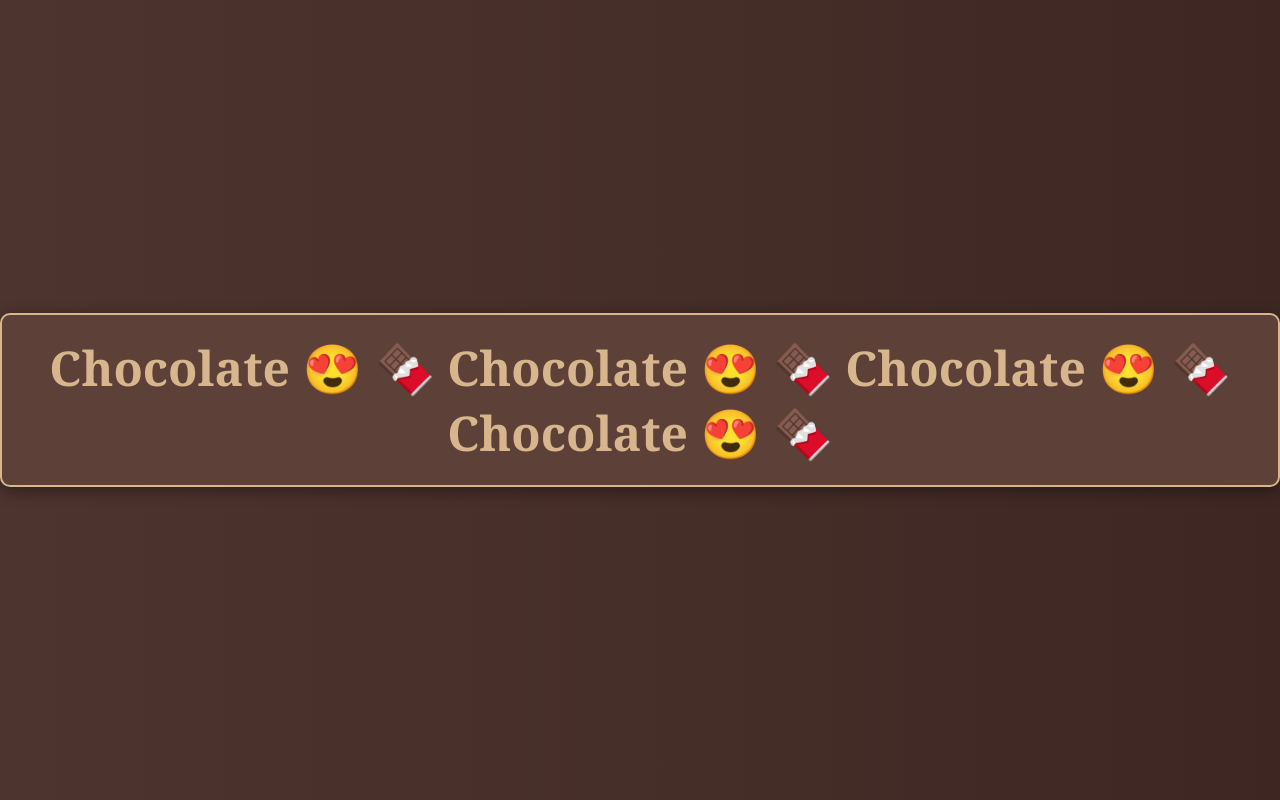
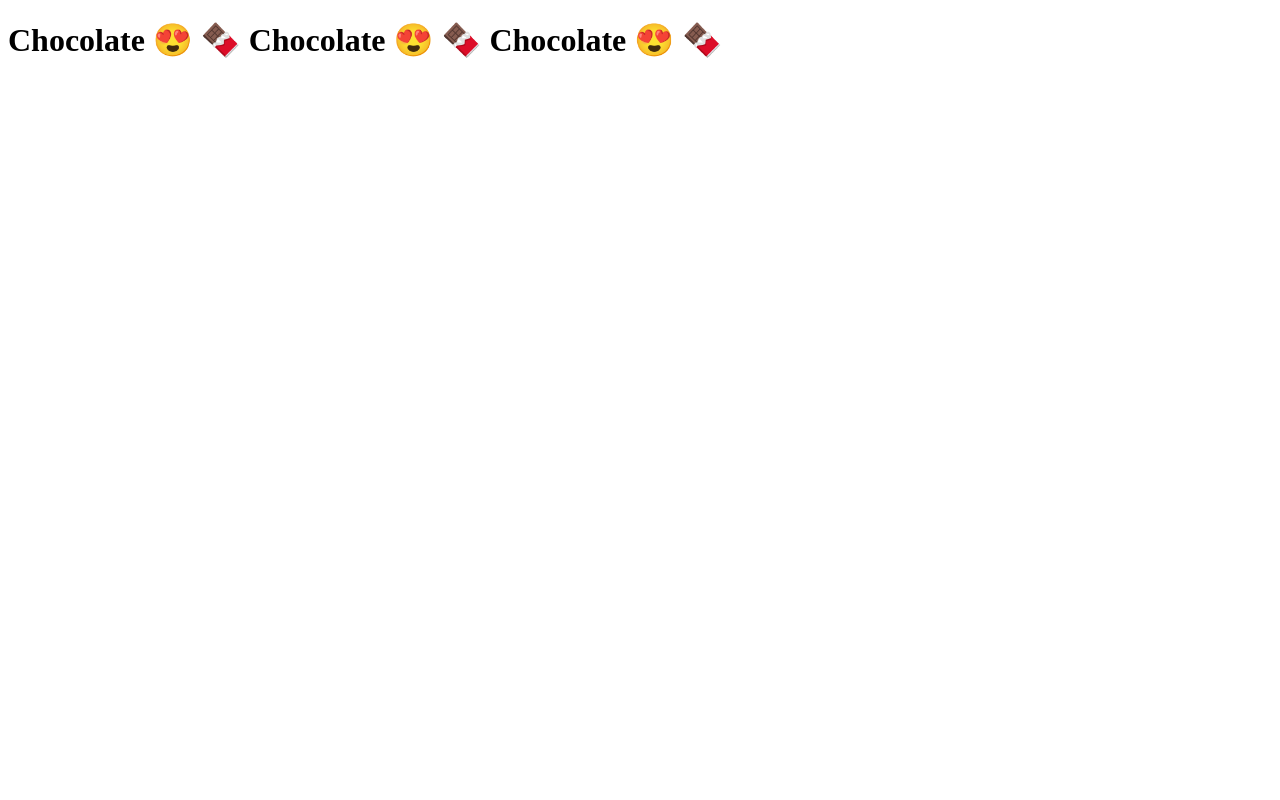
Before and after one commit to gustavo-hdv/clone-tabnews, a Next.js app: page / in a window 1280 px wide. Built offline with nearby package versions, Linux system fonts and the light colour scheme.

Commit message:
Adiciona o arquivo .gitignore e remove as pastas next e node_modules

```diff
--- a/pages/_app.js
+++ /dev/null
@@ -1,8 +0,0 @@
-// pages/_app.js
-import '../pages/styles.css'; // Importando o CSS global aqui
-
-function MyApp({ Component, pageProps }) {
-  return <Component {...pageProps} />;
-}
-
-export default MyApp;
--- a/pages/index.js
+++ b/pages/index.js
@@ -1,5 +1,5 @@
 function Home() {
-    return <h1>Chocolate 😍 🍫 Chocolate 😍 🍫 Chocolate 😍 🍫 Chocolate 😍 🍫</h1>
+    return <h1>Chocolate 😍 🍫 Chocolate 😍 🍫 Chocolate 😍 🍫</h1>
 }
 
 export default Home;
--- a/pages/styles.css
+++ /dev/null
@@ -1,22 +0,0 @@
-/* styles.css */
-body {
-    background: linear-gradient(to right, #4e342e, #3e2723); /* Tons de marrom sofisticado */
-    display: flex;
-    justify-content: center;
-    align-items: center;
-    height: 100vh;
-    margin: 0;
-    font-family: 'Georgia', serif; /* Fonte elegante */
-  }
-
-  h1 {
-    color: #d7b58d; /* Dourado suave */
-    font-size: 3rem;
-    font-weight: bold;
-    padding: 20px;
-    border-radius: 10px;
-    background: #5d4037; /* Marrom mais escuro */
-    box-shadow: 0 4px 15px rgba(0, 0, 0, 0.4);
-    border: 2px solid #d7b58d; /* Borda dourada */
-    text-align: center;
-  }
```
Also changed, not shown: 1 other file (tests, documents, lock files or other folders).
